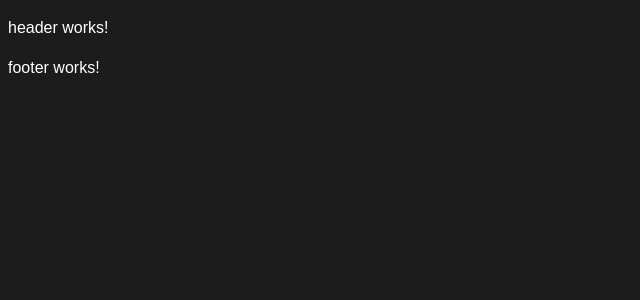
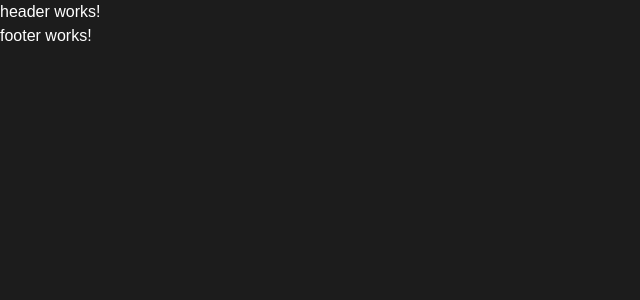
Before and after one commit to DaKo1312/Portfolio, an Angular app: page / in a window 1280 px wide. Shown: the top 300 px of the page, without its empty margins (0-640 px from the left). Built offline with nearby package versions, Linux system fonts and the light colour scheme.

Commit message:
feat: add css reset

```diff
--- /dev/null
+++ b/src/styles/base/_layout.scss
@@ -0,0 +1,5 @@
+.container {
+    width: min(100%, var(--content-width));
+    margin-inline: auto;
+    padding-inline: clamp(1rem, 3vw, 4rem);
+}
--- /dev/null
+++ b/src/styles/base/_reset.scss
@@ -0,0 +1,12 @@
+*,
+*::before,
+*::after {
+    box-sizing: border-box;
+    margin: 0;
+    padding: 0;
+}
+
+html,
+body {
+    min-height: 100%;
+}
--- a/src/styles/styles.scss
+++ b/src/styles/styles.scss
@@ -6,4 +6,6 @@
 @use './abstracts/variables';
 
 /* Base */
+@use './base/reset';
+@use './base/layout';
 @use './base/base';
```
